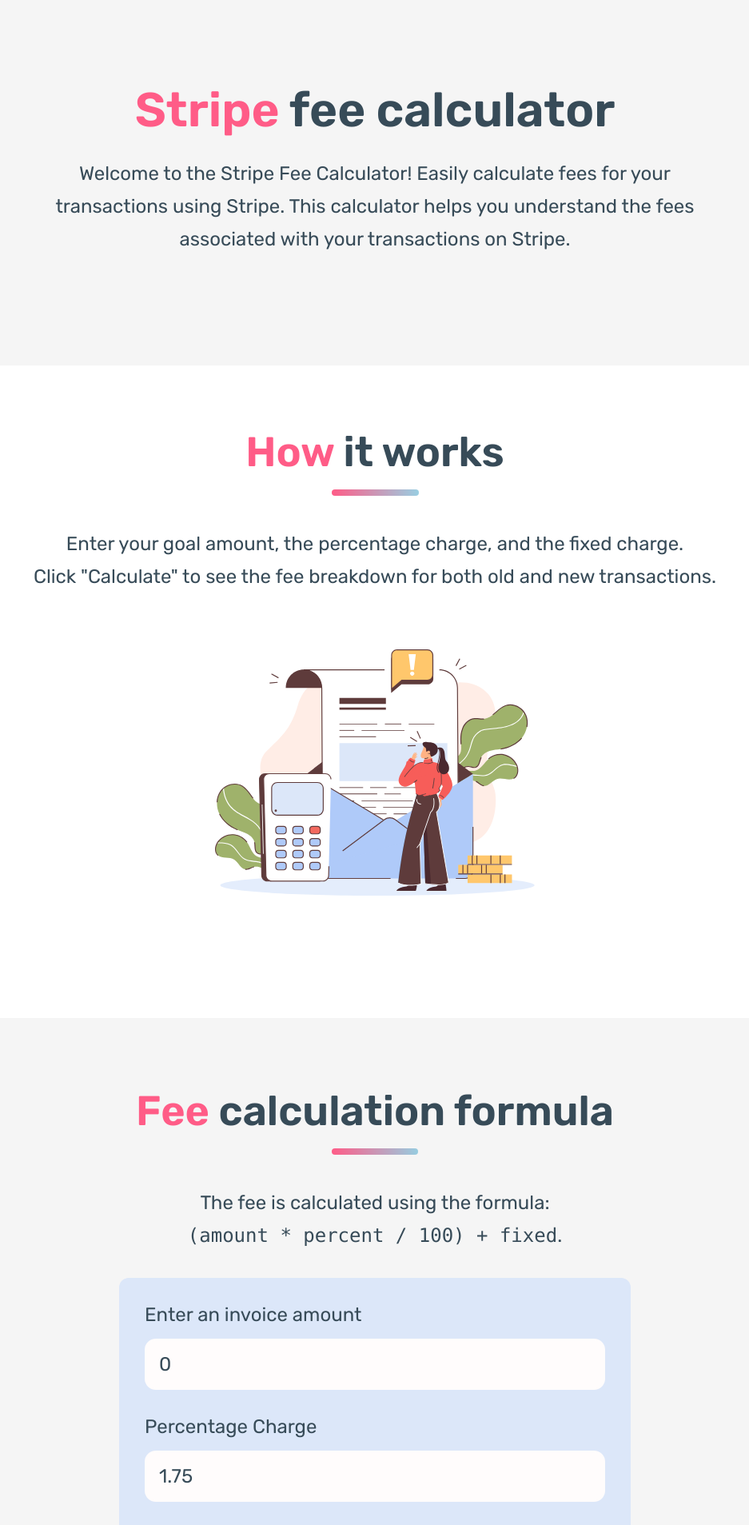
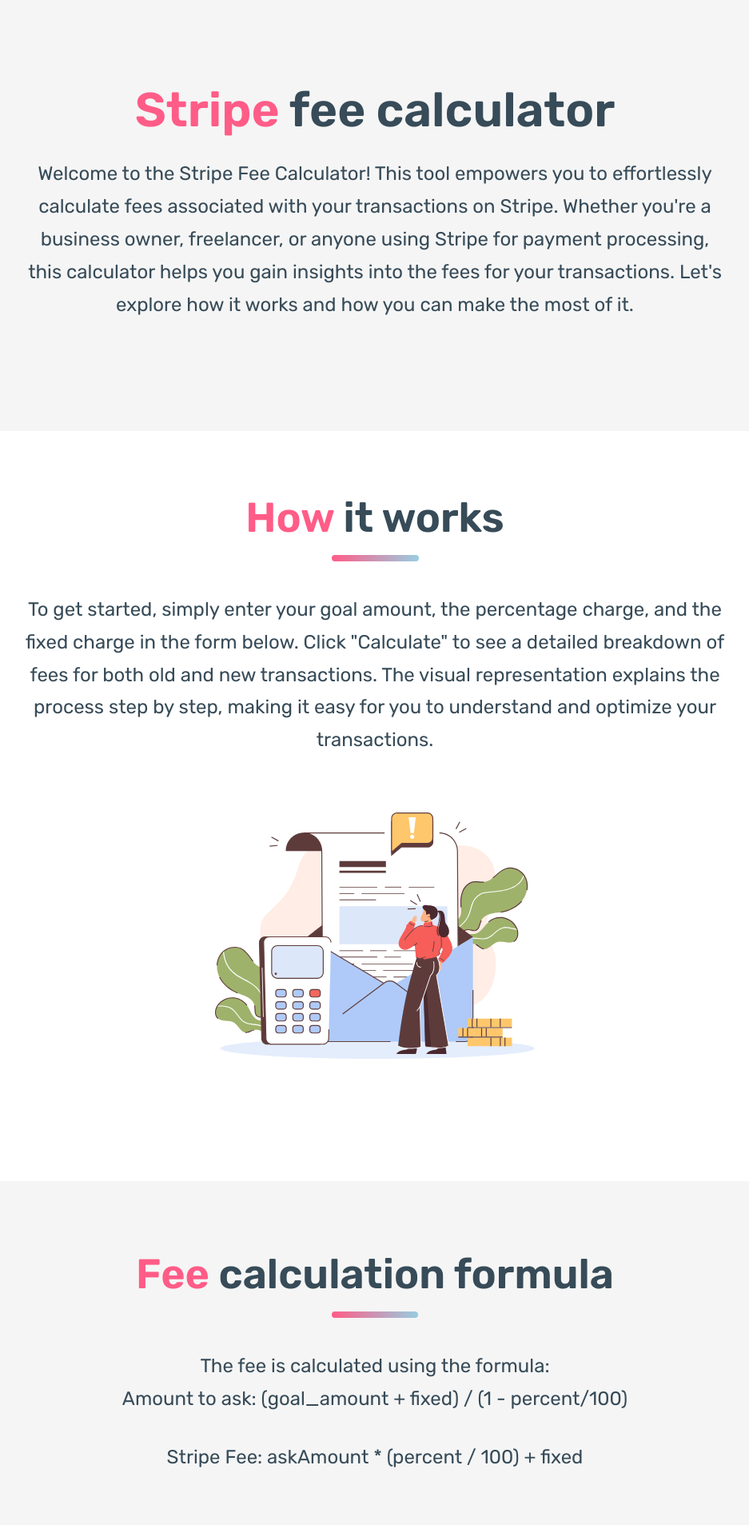
Before and after one commit to gagancodes99/stripe-fee-calculator, a React (Create React App) app: page / in a window 1280 px wide. Shown: the top 1907 px of the page at 80% size, without its empty margins (171-1108 px from the left). Built offline with nearby package versions, Linux system fonts and the light colour scheme.

Commit message:
minor change

```diff
--- a/src/App.js
+++ b/src/App.js
@@ -1,4 +1,4 @@
-import React, { Component, useState } from "react";
+import React, { Component } from "react";
 import "./sass/styles.scss";
 import facebookLogo from "./assets/facebook.png";
 import twitterLogo from "./assets/twitter.png";
@@ -59,9 +59,7 @@
                 <span>Stripe</span> fee calculator
               </h1>
               <p>
-                Welcome to the Stripe Fee Calculator! Easily calculate fees for
-                your transactions using Stripe. This calculator helps you
-                understand the fees associated with your transactions on Stripe.
+              Welcome to the Stripe Fee Calculator! This tool empowers you to effortlessly calculate fees associated with your transactions on Stripe. Whether you're a business owner, freelancer, or anyone using Stripe for payment processing, this calculator helps you gain insights into the fees for your transactions. Let's explore how it works and how you can make the most of it.
               </p>
             </div>
           </div>
@@ -73,10 +71,7 @@
               </h2>
               <div className="gradient-line"></div>
               <p>
-                Enter your goal amount, the percentage charge, and the fixed
-                charge.
-                <br /> Click "Calculate" to see the fee breakdown for both old
-                and new transactions.
+              To get started, simply enter your goal amount, the percentage charge, and the fixed charge in the form below. Click "Calculate" to see a detailed breakdown of fees for both old and new transactions. The visual representation explains the process step by step, making it easy for you to understand and optimize your transactions.
               </p>
               <HowItWorks className="svg" />
             </div>
@@ -90,7 +85,8 @@
               <div className="gradient-line"></div>
               <p>
                 The fee is calculated using the formula: <br />
-                <code>(amount * percent / 100) + fixed</code>.
+                <p>Amount to ask: (goal_amount + fixed) / (1 - percent/100)</p>
+                <p>Stripe Fee: askAmount * (percent / 100) + fixed</p>
               </p>
 
               {/* <div className="form-wrapper"> */}
```
